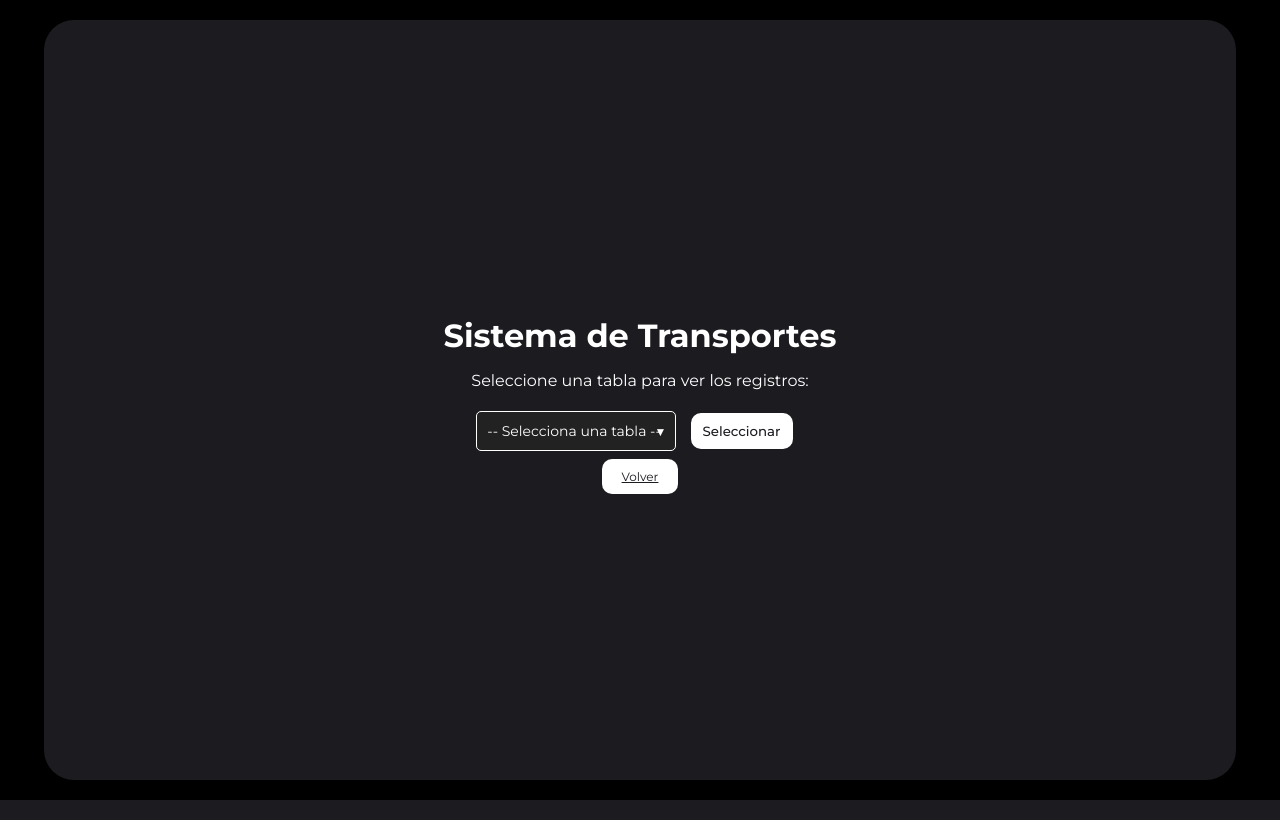
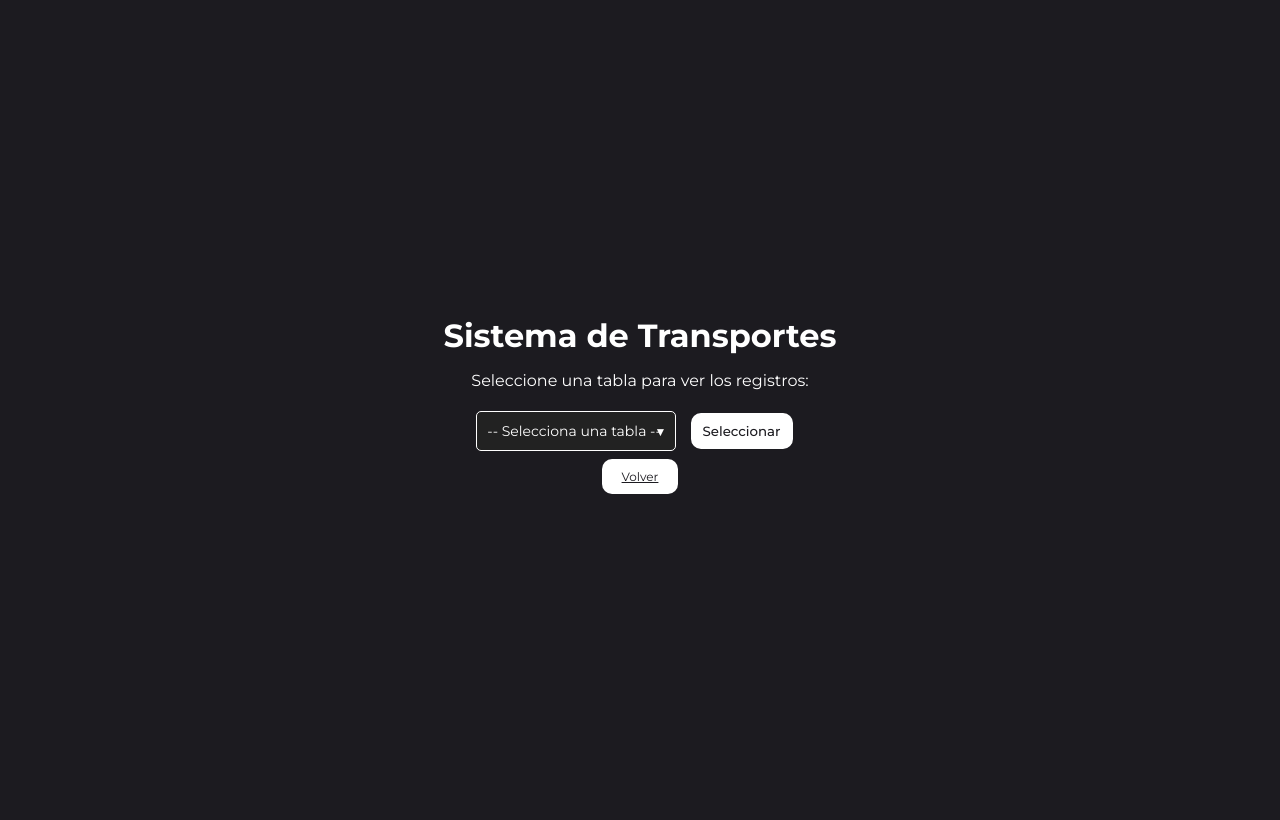
Before and after one commit to vaquitamarina/projectoBD, a PHP site: page /views/crud.php in a window 1280 px wide. Run offline with PHP 8.4, Linux system fonts and the light colour scheme; some libraries are stand-ins or nearby versions.

Commit message:
quite el marco

```diff
--- a/css/crud.css
+++ b/css/crud.css
@@ -18,10 +18,10 @@ h1 {
 }
 
 .container {
-    width: 90%;
-    height: 90vh;
+    width: 100%;
+    height: 100vh;
     background-color: #1c1b20;
-    border-radius: 30px;
+    border-radius: 0px;
     padding: 20px;
     display: flex;
     justify-content: center;
```
